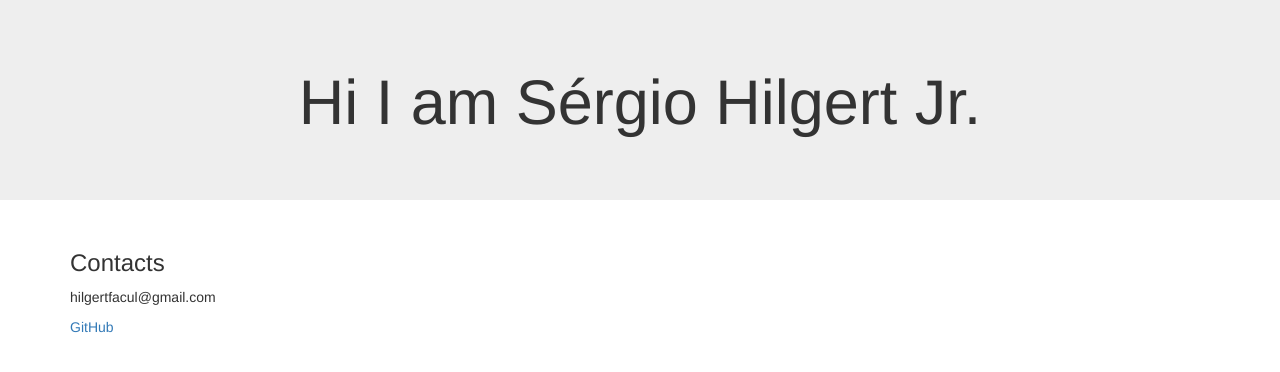
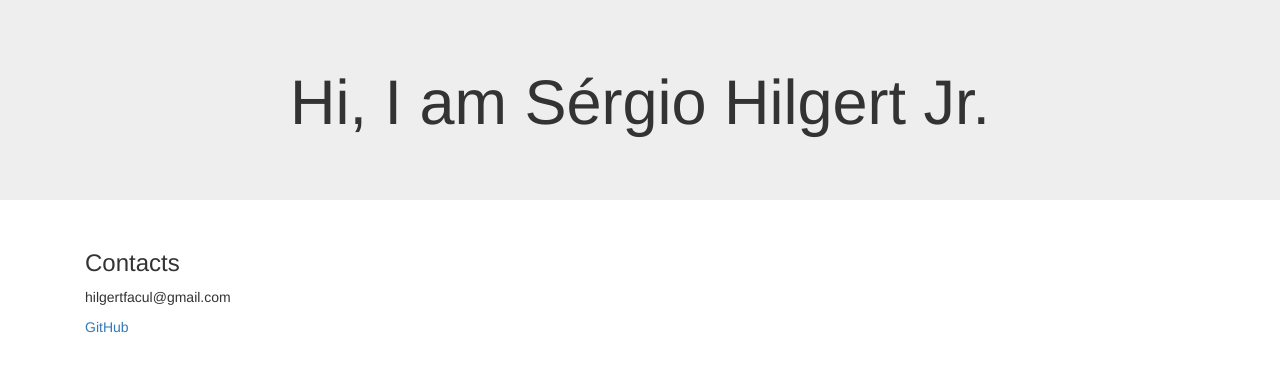
Before and after one commit to sHilgert/sHilgert.github.io, a plain HTML site: page index.html in a window 1280 px wide. Drawn offline with nearby package versions, Linux system fonts and the light colour scheme.

Commit message:
Version 1.0

```diff
--- a/index.html
+++ b/index.html
@@ -11,16 +11,16 @@
 <body>
 
 <div class="jumbotron text-center">
-  <h1>Hi I am Sérgio Hilgert Jr.</h1>
+  <h1>Hi, I am Sérgio Hilgert Jr.</h1>
   <p></p>
 </div>
 
 <div class="container">
-  <div class="row">
-    <div class="col-sm-4">
+  <div class="row col-md-12">
+    <div class="col-md-12">
       <h3>Contacts</h3>
       <p>hilgertfacul@gmail.com</p>
-      <p><a href = "github.com/sHilgert">GitHub</a></p>
+      <p><a href = "https://github.com/sHilgert">GitHub</a></p>
     </div>
   </div>
 </div>
```
